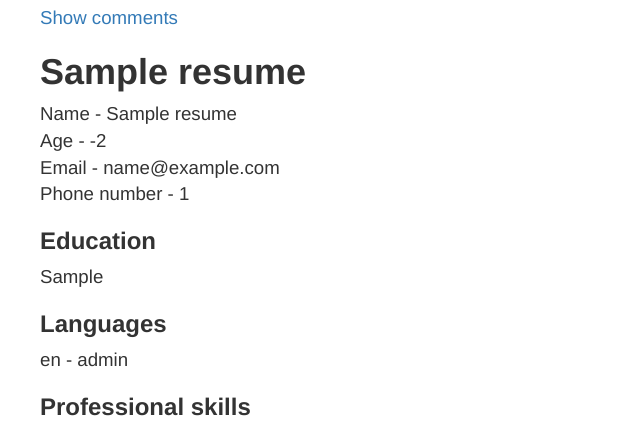
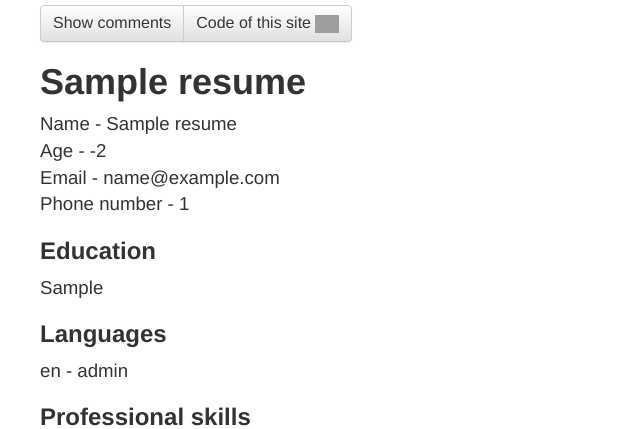
Before and after one commit to buzsb/django_practice_blog, a Django app: page / in a window 1280 px wide. Shown: the top 429 px of the page, without its empty margins (0-640 px from the left). Run offline with Django 3.2, Linux system fonts and the light colour scheme; tables that the repository leaves empty hold one stand-in row (values such as "Sample post"); some libraries are stand-ins or nearby versions; grey boxes are pictures that could not be loaded.

Commit message:
created new base template, in base template added basic code with bootstrap, static files and other templates imports, in resume template left only resume code, added import line with link on base template, added link-button with link on current project in github, added styling for comments and github link buttons

```diff
--- a/resume/static/resume/style.css
+++ b/resume/static/resume/style.css
@@ -12,3 +12,14 @@
     background-color: #b3cccc;
     margin-bottom: 5px;
 }
+
+.top-buttons a {
+    font-family: "Helvetica Neue", Helvetica, Arial, sans-serif;
+    font-size: 16px;
+}
+
+.top-buttons a:hover, .top-buttons a:focus {
+    background: #a6a6a6;
+    border: solid 1px black;
+    color: white;
+}
--- /dev/null
+++ b/resume/templates/resume/base.html
@@ -0,0 +1,19 @@
+{% load staticfiles %}
+
+<!DOCTYPE html>
+<html>
+    <head>
+        <link rel="stylesheet" href="//maxcdn.bootstrapcdn.com/bootstrap/3.3.7/css/bootstrap.min.css">
+        <link rel="stylesheet" href="//maxcdn.bootstrapcdn.com/bootstrap/3.3.7/css/bootstrap-theme.min.css">
+        <link rel="stylesheet" href="{% static 'resume/style.css' %}">
+        <title>{% block title %}{% endblock %} resume</title>
+    </head>
+<body>
+    <div class="content container">
+        <div class="row">
+            {% block content %}
+            {% endblock %}
+        </div>
+    </div>
+</body>
+</html>
--- a/resume/templates/resume/resume.html
+++ b/resume/templates/resume/resume.html
@@ -1,22 +1,22 @@
-{% load staticfiles %}
+{% extends 'resume/base.html' %}
 
-<!DOCTYPE html>
-<html>
-    <head>
-        <link rel="stylesheet" href="//maxcdn.bootstrapcdn.com/bootstrap/3.3.7/css/bootstrap.min.css">
-        <link rel="stylesheet" href="//maxcdn.bootstrapcdn.com/bootstrap/3.3.7/css/bootstrap-theme.min.css">
-        <link rel="stylesheet" href="{% static 'resume/style.css' %}">
-        <title>{{ resume.name }} resume</title>
-    </head>
-<body>
-    <div class="content container">
-        <div class="row">
+{% block title %}{{ resume.name }}{% endblock %}
+
+{% block content %}
     <div class="col-md-8">
+        <div class="top-buttons">
+            <div class="btn-group">
                 {% if not show_comments %}
-                    <a href="{% url 'resume' %}?show_comments="> Show comments </a>
+                    <a href="{% url 'resume' %}?show_comments=" class="btn btn-default"> Show comments </a>
                 {% else %}
-                    <a href="{% url 'resume' %}"> Hide comments </a>
+                    <a href="{% url 'resume' %}" class="btn btn-default"> Hide comments </a>
                 {% endif %}
+                <a href="https://github.com/buzsb/django_practice_blog" class="btn btn-default">
+                    Code of this site
+                    <img src="http://i.stack.imgur.com/eoNf5.png" height="18">
+                </a>
+            </div>
+        </div>
         <div class="position_title">
             <h1> <strong>{{ resume.position_title }}</strong> </h1>
         </div>
@@ -62,7 +62,4 @@
             <p>{{ resume.additional_information }}</p>
         </div>
     </div>
-        </div>
-    </div>
-</body>
-</html>
+{% endblock %}
```
Lines whose indentation alone changed are shown as unchanged.
